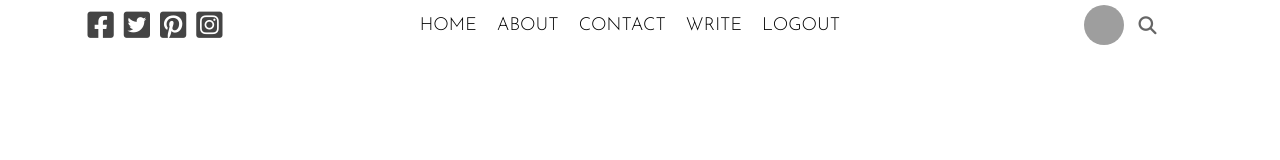
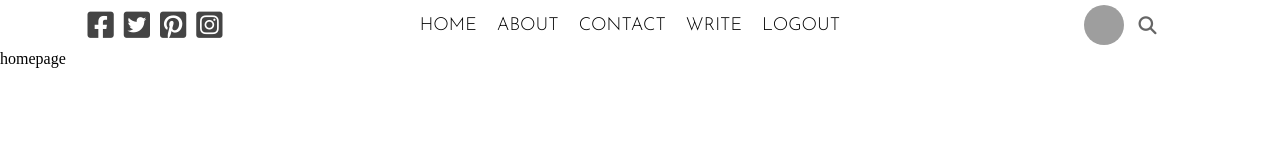
Before and after one commit to ErdalErden/Lama-Dev, a React (Create React App) app in the folder react-blog/: page / in a window 1280 px wide. Shown: the top 160 px of the page. Built offline with nearby package versions, Linux system fonts and the light colour scheme; grey boxes are pictures that could not be loaded.

Commit message:
çalışıldı

```diff
--- a/react-blog/src/App.js
+++ b/react-blog/src/App.js
@@ -1,9 +1,11 @@
 import TopBar from "./topbar/TopBar";
+import Home from "./pages/home/Home";
 
 function App() {
   return (
     <>
     <TopBar/>
+    <Home/>
     </>
   );
 }
--- /dev/null
+++ b/react-blog/src/header/Header.js
@@ -0,0 +1,11 @@
+import "./header.css"
+
+const Header = () => {
+  return (
+    <div className="header">
+
+    </div>
+  )
+}
+
+export default Header
--- /dev/null
+++ b/react-blog/src/pages/home/Home.js
@@ -0,0 +1,13 @@
+import Header from "../../header/Header"
+import "./home.css"
+
+const Home = () => {
+  return (
+    <div className="home">
+      <Header/>
+      homepage
+    </div>
+  )
+}
+
+export default Home
```
Also changed, not shown: react-blog/src/header/header.css (added), react-blog/src/pages/home/home.css (added).
